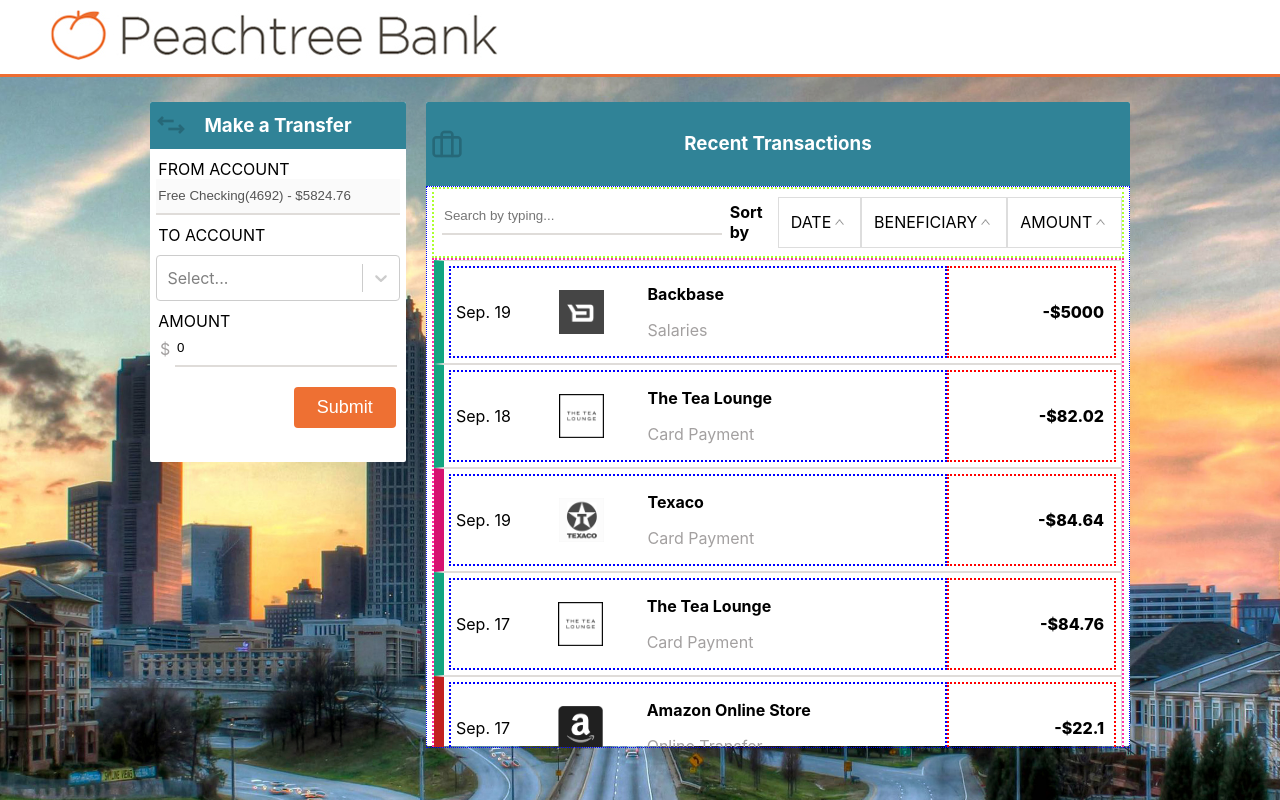
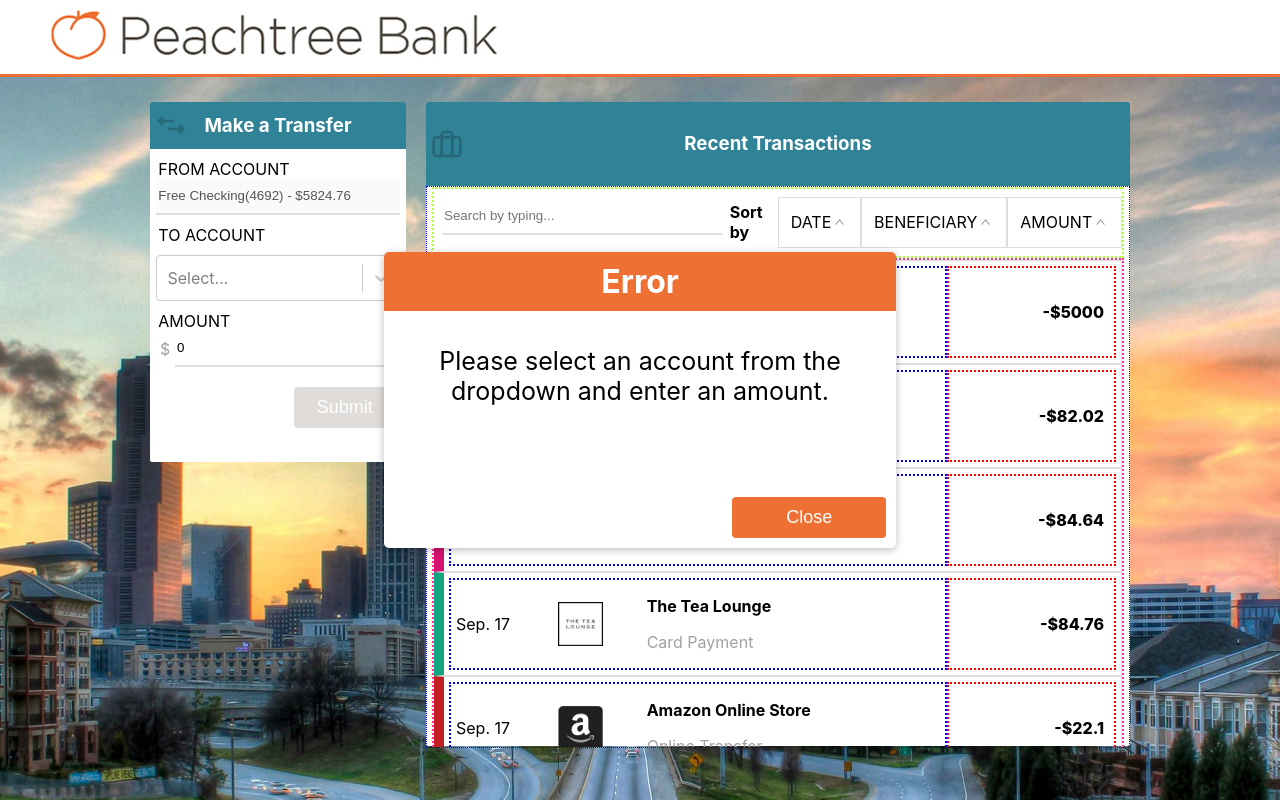
Before and after one commit to MarleeG/Transaction, a React (Create React App) app in the folder client/: page / in a window 1280 px wide. Both pictures are taken after a click on the button "Submit". Built offline with nearby package versions, Linux system fonts and the light colour scheme; the HTML template or start-up script is replaced by a standard one.

Commit message:
modal created

```diff
--- a/client/src/Content/Content.js
+++ b/client/src/Content/Content.js
@@ -1,20 +1,22 @@
 import React, { useState, useEffect, useCallback } from "react";
 import Select from "react-select";
-import Async, { makeAsyncSelect } from "react-select/async";
 
 import _ from "lodash";
 
 import Widget from "../UIELements/Widget";
 import Input from "../UIELements/Input";
 import Button from "../UIELements/Button";
+import Modal from "../UIELements/Modal";
+
 import {
   getData,
   updatedData,
   generateDropdownOptions,
 } from "../Data/tools/getData";
 
-import { randomColorGenerator } from "../UIELements/ui-tools/ui-tools";
+// import { randomColorGenerator } from "../UIELements/ui-tools/ui-tools";
 
+// Images
 import TransferIcon from "../UIELements/assets/icons/arrows.png";
 import TransactionIcon from "../UIELements/assets/icons/briefcase.png";
 
@@ -31,7 +33,15 @@
   const [transactions, updateTransactions] = useState([]);
 
   const [dropdownOptions, updateDropdownOptions] = useState([]);
+
+  const [modal, handleModal] = useState({
+    show: false,
+    header: "",
+    btnText: "",
+  });
+
   const [pageUpdate, handlePageUpdate] = useState(true);
+
   const [sortByIcon, updateSortByIcon] = useState({
     order: "asc",
     src: "",
@@ -347,17 +357,86 @@
     );
   };
 
-  // dropdowns
+  // dropdown
   const [toAccountDropdownVal, updateToAccountDropdown] = useState("");
 
-  const [recentTransactionDropdown, updateRecentTransactionDropdown] = useState(
-    ""
-  );
+  // const [recentTransactionDropdown, updateRecentTransactionDropdown] = useState(
+  //   ""
+  // );
 
   // Inputs
-  const [amountInputVal, updateAmountInput] = useState(0.0);
+  const [amountInputVal, updateAmountInput] = useState(0);
 
   const [searchByInputVal, updateSearchByInput] = useState("");
+
+  const modalHandler = (bool) => {
+    if (bool) {
+
+      if (!modal.show) {
+        if (toAccountDropdownVal !== "" && amountInputVal > 0) {
+          handleModal({
+            ...modal,
+            show: true,
+            header: "Confirm Transfer",
+            btnText: "Transfer",
+            account: toAccountDropdownVal,
+            amount: parseFloat(amountInputVal),
+            reset: true
+          });
+        } else {
+          if ((toAccountDropdownVal === "" && amountInputVal === 0) || toAccountDropdownVal === null) {
+            // if both fields are empty
+            handleModal({
+              ...modal,
+              show: true,
+              header: "Error",
+              btnText: "Close",
+              msg:
+                "Please select an account from the dropdown and enter an amount.",
+              reset: false,
+            });
+          } else if (toAccountDropdownVal === "" && amountInputVal > 0) {
+            // if dropdown value is empty and amountInputVal has a value larger than 0
+            handleModal({
+              ...modal,
+              show: true,
+              header: "Error",
+              btnText: "Close",
+              msg: "Please select an account from the dropdown",
+              reset: false,
+            });
+          } else if (toAccountDropdownVal !== "" && amountInputVal === 0) {
+            // if dropdown has a value and amountInputVal value is 0
+            handleModal({
+              ...modal,
+              show: true,
+              header: "Error",
+              btnText: "Close",
+              msg: "Please enter an amount.",
+              reset: false,
+            });
+          }
+        }
+      }
+    } else {
+      handleModal({ ...modal, show: false });
+
+      // subtract current balance from from what the user selected
+
+      log(`reset: ${modal.reset}`)
+
+      if (modal.reset) {
+        updateAmountInput(0);
+        updateToAccountDropdown(null);
+      }
+
+      // handleDropdownChange(null);
+    }
+  };
+
+  const handleCloseModal = () => {
+    modalHandler(false);
+  };
 
   const handleSubmit = (e) => {
     e.preventDefault();
@@ -366,7 +445,7 @@
     log(`to account: ${toAccountDropdownVal}`);
     log(`amount: ${amountInputVal}`);
 
-
+    modalHandler(true);
   };
 
   const handleChange = (e) => {
@@ -451,18 +530,21 @@
       case "toAccountDropDown":
         updateToAccountDropdown(value);
         break;
-
-      // case ''
-      // break;
-
       default:
-        alert("err in dropdown selection");
+        handleModal({
+          ...modal,
+          show: true,
+          header: "Error",
+          btnText: "Close",
+          msg: "Please select a valid option.",
+          reset: true,
+        });
     }
   };
 
-  const handleDropdownKeyDown = e => {
+  const handleDropdownKeyDown = (e) => {
     log(e.key);
-  }
+  };
 
   useEffect(() => {
     if (pageUpdate) {
@@ -475,6 +557,7 @@
 
   return (
     <div className="content__container">
+      <Modal show={modal.show} data={modal} closeModal={handleCloseModal}/>
       <Widget
         header="Make a Transfer"
         width="20vw"
@@ -507,23 +590,17 @@
           {dropdownOptions.length > 0 && (
             <Select
               options={dropdownOptions}
+              value={dropdownOptions.filter(
+                ({ value }) => value === toAccountDropdownVal
+              )}
               width="50px"
+              // value={toAccountDropdownVal}
               menuColor="slate"
               className="make-transfer-wdg__react-select-container"
               onChange={(e) => handleDropdownChange(e, "toAccountDropDown")}
 
               // onKeyDown={handleDropdownKeyDown}
             />
-
-            // <Async
-            //   className="make-transfer-wdg__react-select-container"
-            //   options={dropdownOptions}
-            //   cacheOptions
-            //   defaultOptions
-            //   placeholder="Start typing to select restaurant"
-            //   // loadOptions={promiseOptions}
-            //   onChange={(e) => handleDropdownChange(e, "toAccountDropDown")}
-            // />
           )}
 
           <Input
@@ -543,7 +620,7 @@
             showInput={true}
           />
 
-          <Button type="submit" text="Submit" classes="make-transfer-btn" />
+          <Button type="submit" text="Submit" classes="make-transfer-btn" disabled={modal.show}/>
         </form>
       </Widget>
 
--- a/client/src/UIELements/Button.css
+++ b/client/src/UIELements/Button.css
@@ -9,3 +9,33 @@
     font-size: large;
     border-radius: 4px;
 }
+
+.make-transfer-btn:disabled{
+    background-color:  #dfdcd9;
+}
+
+.modal__body{
+    padding: 10px;
+}
+
+.modal__make-transfer-modal-btn{
+    margin: 10px;
+    background-color: #ee7033;
+    border: none;
+    color: #fff;
+    width: 30%;
+    padding: 10px;
+    font-size: large;
+    border-radius: 4px;
+    position: absolute;
+    bottom: 0;
+    right: 0;
+}
+
+.modal__make-transfer-modal-btn:focus, .make-transfer-btn:focus{
+    outline: none;
+}
+
+.modal__make-transfer-modal-btn:active, .make-transfer-btn:active{
+    margin-top: 12px;
+}
--- a/client/src/UIELements/Button.js
+++ b/client/src/UIELements/Button.js
@@ -1,13 +1,23 @@
-import React from "react";
+import React, { Fragment } from "react";
 
 import "./Button.css";
 
 const Button = (props) => {
-  const { type, text, classes } = props;
+  const { type, text, classes, disabled, onClick } = props;
+  console.log(`button disabled: ${disabled}`)
   return (
-    <button type={type || "text"} className={classes}>
-      {text}
-    </button>
+    <Fragment>
+      {onClick ? (
+        <button type={type || "text"} className={classes}
+        onClick={onClick}>
+          {text}
+        </button>
+      ) : (
+        <button type={type || "text"} className={classes} disabled={disabled && disabled}>
+          {text}
+        </button>
+      )}
+    </Fragment>
   );
 };
 
--- a/client/src/UIELements/Modal.css
+++ b/client/src/UIELements/Modal.css
@@ -0,0 +1,57 @@
+.modal__container {
+  background-color: #fff;
+  border-radius: 5px;
+  position: absolute;
+  width: 40%;
+  height: 37%;
+  margin: auto;
+  top: 0;
+  right: 0;
+  bottom: 0;
+  left: 0;
+  box-shadow: 0 2px 8px rgba(0, 0, 0, 0.26);
+  z-index: 200;
+}
+
+.modal__header {
+  background: #ee7033;
+  color: white;
+  text-align: center;
+  margin: 0;
+  padding: 10px;
+  border-top-right-radius: 5px;
+  border-top-left-radius: 5px;
+}
+
+.modal__message{
+    text-align: center;
+    font-size: 25px;
+}
+
+table.modal__table {
+  border: 2px solid #dfdcd9;
+  border-radius: 5px;
+  margin: auto;
+  height: 50%;
+  width: 100%;
+}
+
+table.modal__table th {
+  font-size: 20px;
+  text-align: left;
+  padding-bottom: 30px;
+
+  border-bottom: 2px solid #dfdcd9;
+
+  background: #F7F6F5;
+}
+
+table.modal__table > th:nth-child(1) {
+  border-left: 2px solid #dfdcd9;
+}
+
+table.modal__table td {
+  padding-top: 10px;
+  padding-bottom: 10px;
+  background: #F7F6F5;
+}
--- a/client/src/UIELements/Modal.js
+++ b/client/src/UIELements/Modal.js
@@ -1,14 +1,60 @@
 import React, { Fragment, useState, useEffect } from "react";
 import ReactDOM from "react-dom";
 import { CSSTransition } from "react-transition-group";
+import Button from "./Button";
 // import Backdrop from "./Backdrop";
 
+import "./Modal.css";
+
 const ModalOverlay = (props) => {
-  const {} = props;
+  const {
+    data: { header, btnText, account, amount, msg },
+    closeModal,
+    disabled,
+
+    children,
+  } = props;
 
   useEffect(() => {}, []);
 
-  const content = <div></div>;
+  const content = (
+    <div className="modal__container">
+      <h1 className="modal__header">{header}</h1>
+
+      {/* {children} */}
+      <div className="modal__body">
+
+      {btnText === "Transfer" && (
+          <table className="modal__table">
+            <tbody>
+              <tr>
+                <th>Account</th>
+                <th>Amount</th>
+              </tr>
+              <tr>
+                <td>{account}</td>
+                <td>${amount}</td>
+              </tr>
+            </tbody>
+          </table>
+      )}
+
+      {btnText === 'Close' && <p className="modal__message">{msg}</p>}
+
+      </div>
+
+
+      <div className="modal__btn-wrapper">
+        <Button
+          type="text"
+          text={btnText}
+          classes="modal__make-transfer-modal-btn"
+          onClick={() => closeModal(false)}
+          disabled={disabled}
+        />
+      </div>
+    </div>
+  );
 
   return ReactDOM.createPortal(content, document.getElementById("modal-hook"));
 };
```
